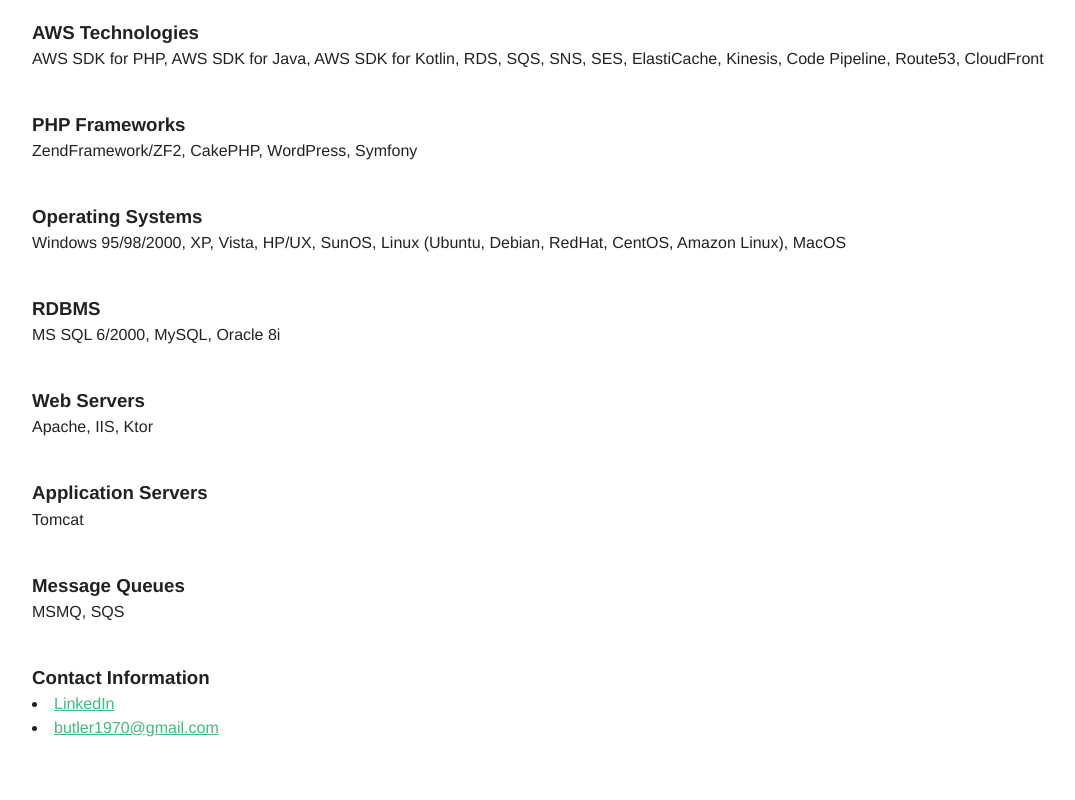
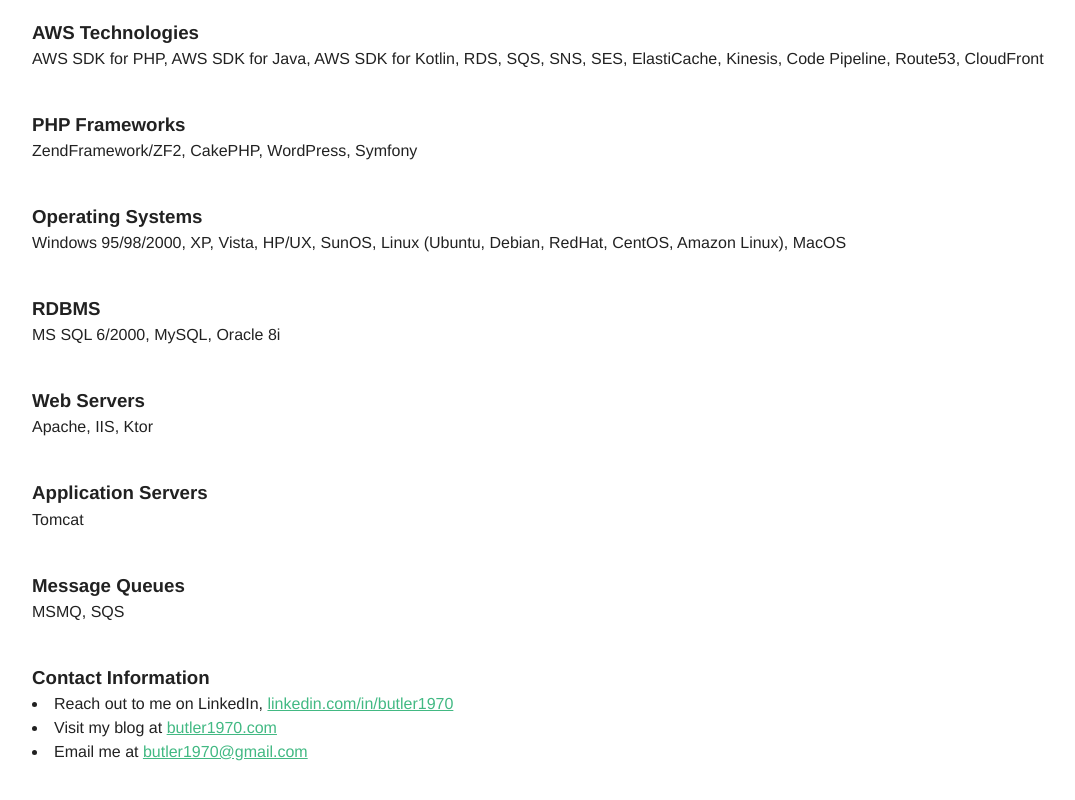
Before and after one commit to butler1970/vue, a Vue app: page /about in a window 1280 px wide. Shown: the part 932-1732 px from the top of the page, without its empty margins (24-1099 px from the left). Built offline with nearby package versions, Linux system fonts and the light colour scheme.

Commit message:
Updating contact information on the about page.

```diff
--- a/src/components/AboutPage.vue
+++ b/src/components/AboutPage.vue
@@ -39,8 +39,9 @@
     <p>MSMQ, SQS</p>
 
     <h3>Contact Information</h3>
-    <li><a target="_blank" href="https://linkedin.com/in/butler1970">LinkedIn</a></li>
-    <li><a target="_blank" href="mailto:butler1970@gmail.com">butler1970@gmail.com</a></li>
+    <li>Reach out to me on LinkedIn, <a target="_blank" href="https://linkedin.com/in/butler1970">linkedin.com/in/butler1970</a></li>
+    <li>Visit my blog at <a target="_blank" href="https://butler1970.com">butler1970.com</a></li>
+    <li>Email me at <a target="_blank" href="mailto:butler1970@gmail.com">butler1970@gmail.com</a></li>
   </div>
 </template>
 
```
